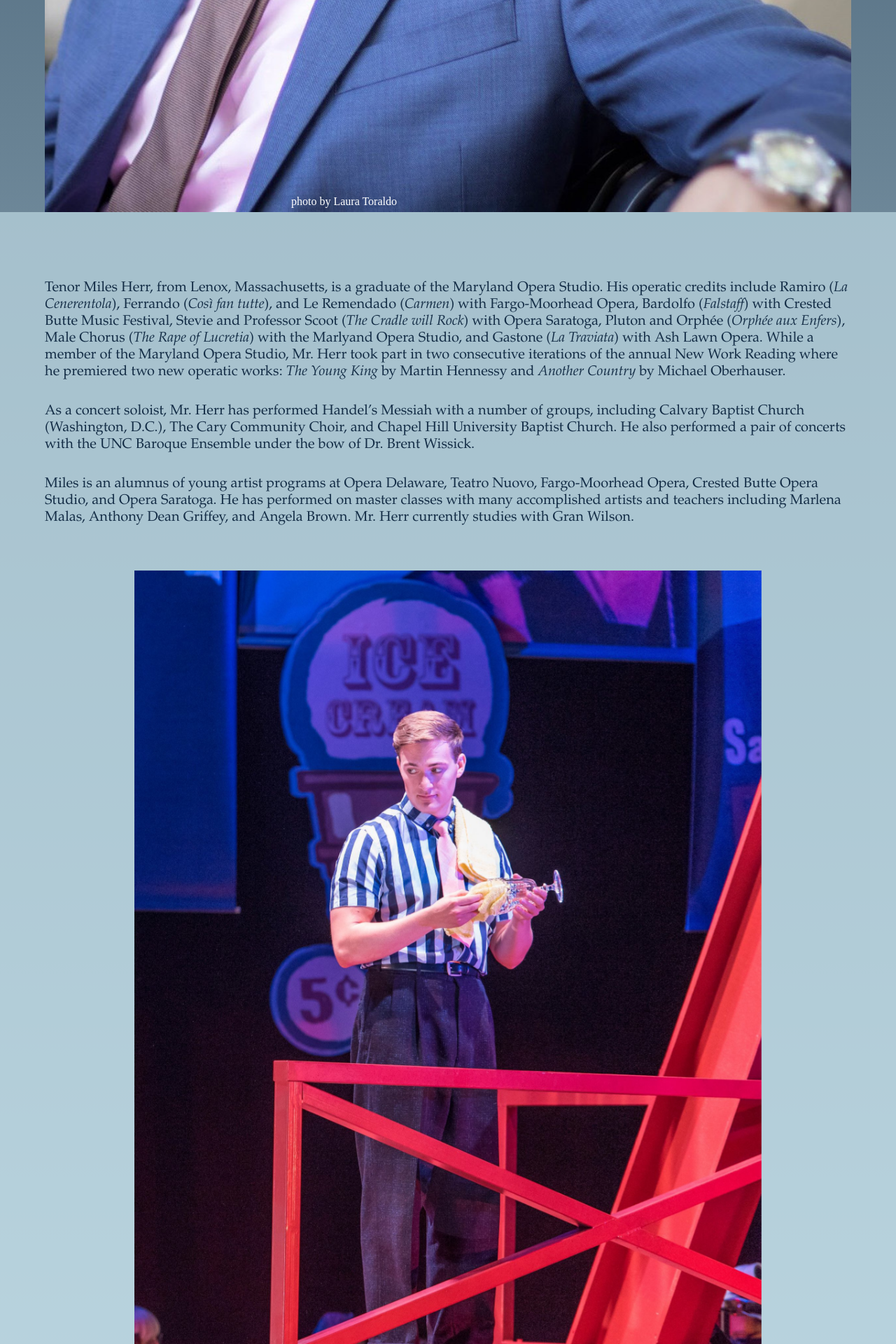
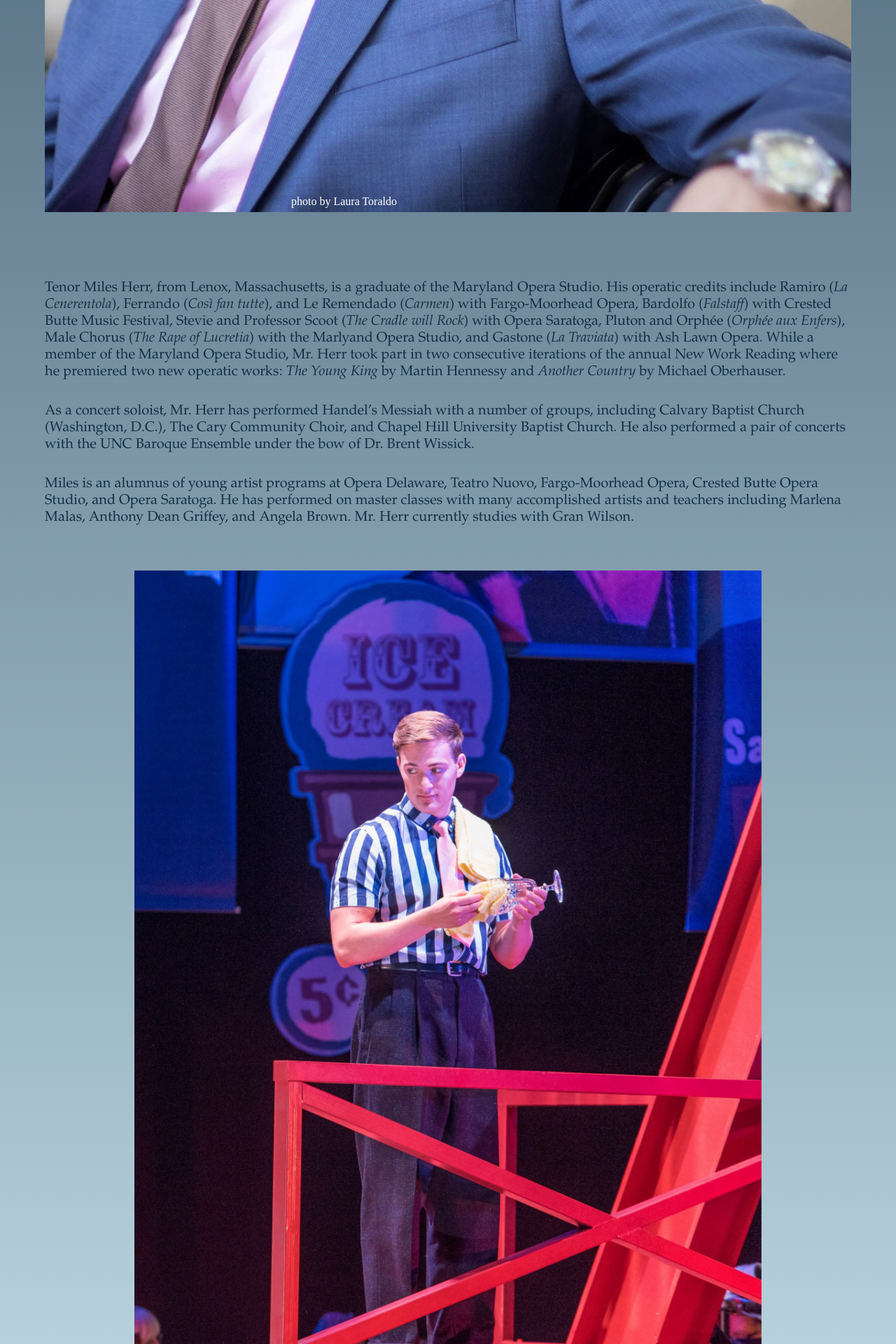
Before and after one commit to leemlb06pmi/leemlb06pmi.github.io, a Jekyll site: the page built from index.html, in a window 1280 px wide. Shown: the part 1769-3689 px from the top of the page at 70% size. Built offline with Jekyll 4.4.1, drawn with Linux system fonts in a browser that asks for light colours.

Commit message:
Update index.html

```diff
--- a/index.html
+++ b/index.html
@@ -28,7 +28,7 @@ title: Miles Herr, Tenor
 			</div>
 		</div>
 	</div>
-	<div style="background-color:rgba(184,211,222,.75);">
+	<div>
 		<div class="row">
 			<div class="column 65left">
 				<div style="margin 2.5% 5% 2.5% 5%;">
```
